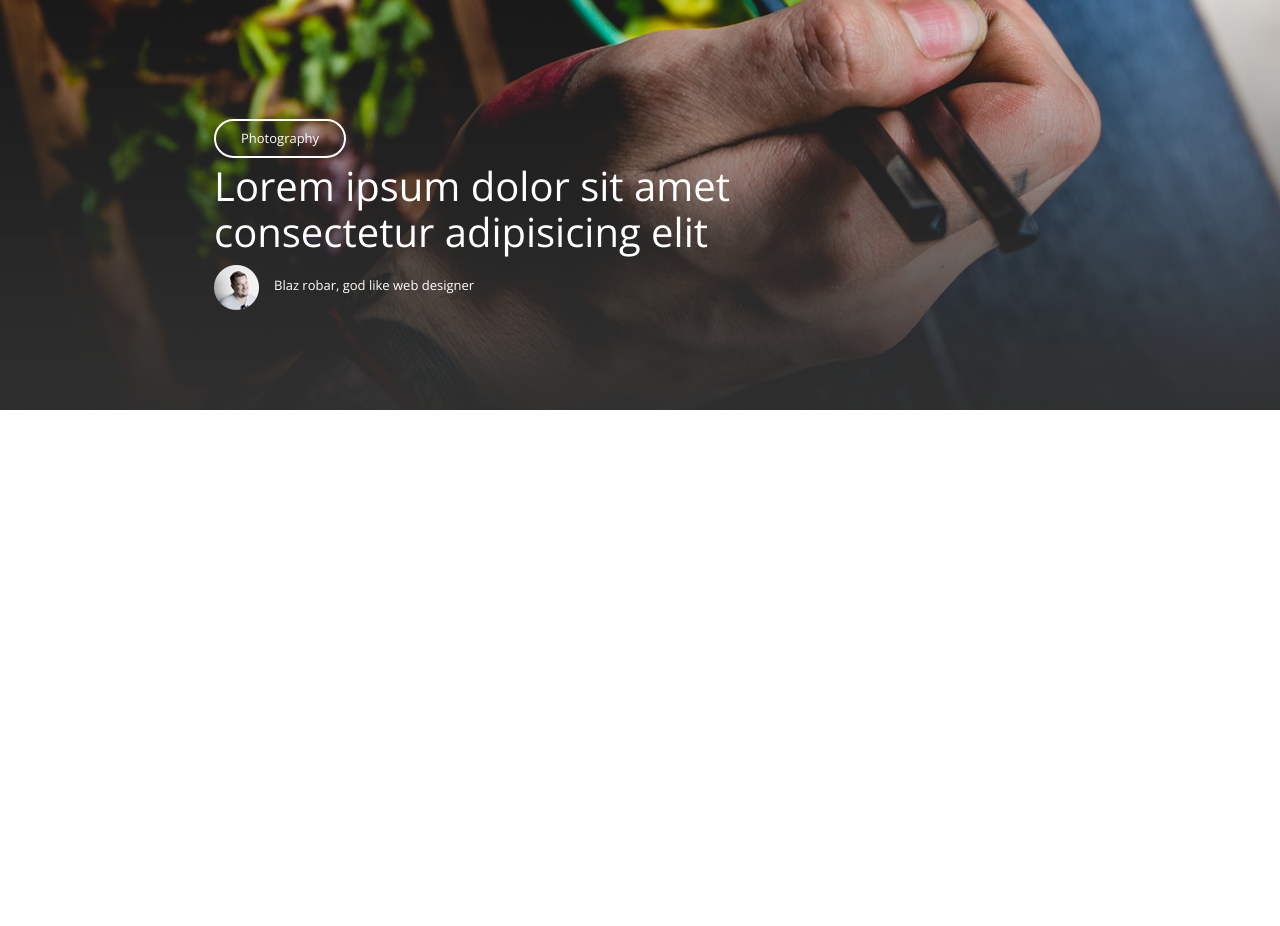
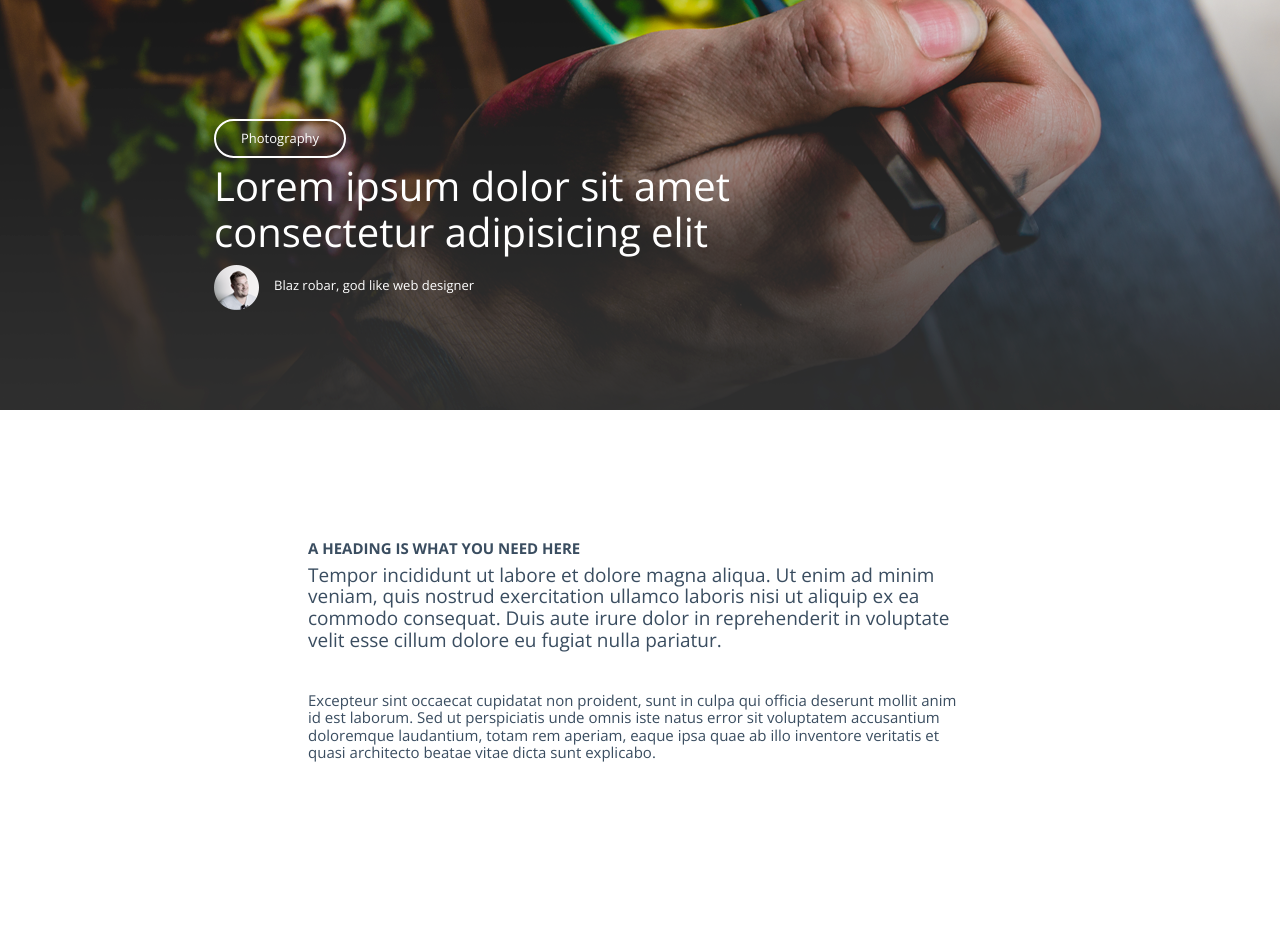
Before and after one commit to danieru0/pex, a website: page index.html in a window 1280 px wide. Shown: the part 3248-4174 px from the top of the page. Before the commit the page ends 3658 px from the top, so only its background shows below. Drawn offline with nearby package versions, Linux system fonts and the light colour scheme.

Commit message:
added another about section

```diff
--- a/index.html
+++ b/index.html
@@ -1,5 +1,5 @@
 <!DOCTYPE html>
-<html lang="en">
+<html lang="zxx">
 
 <head>
     <meta charset="UTF-8">
@@ -95,6 +95,14 @@
             </div>
         </div>
     </article>
+    <section class="about-second">
+        <div class="about-second__content">
+            <h2>A heading is what you need here</h2>
+            <p>Tempor incididunt ut labore et dolore magna aliqua. Ut enim ad minim veniam, quis nostrud exercitation ullamco laboris nisi ut aliquip ex ea commodo consequat. Duis aute irure dolor in reprehenderit in voluptate velit esse cillum dolore eu fugiat nulla pariatur. </p>
+            <p>Excepteur sint occaecat cupidatat non proident, sunt in culpa qui officia deserunt mollit anim id est laborum. Sed ut perspiciatis unde omnis iste natus error sit voluptatem accusantium doloremque laudantium, totam rem aperiam, eaque ipsa quae ab illo inventore veritatis et quasi architecto beatae vitae dicta sunt explicabo. </p>
+        </div>
+        <img src="imgs/about-second-pic.png">
+    </section>
 <script src="js/menu.js"></script>
 </body>
 
--- a/scss/style.scss
+++ b/scss/style.scss
@@ -350,17 +350,18 @@
 }
 
 // ----------* END PINK SECTION *-----------
+
 // ----------* ABOUT *-----------
+
 .about {
     width: 100%;
     height: 495px;
     display: flex;
     .about__content {
         align-self: center;
-        justify-content: center;
         width: 664px;
         height: 281px;
-        margin-left: 100px;
+        margin-right: auto;
         h2 {
             font-size: 15px;
             color: #3a4d60;
@@ -381,17 +382,20 @@
             font-family: open sans;
         }
     }
+    img {
+        margin-right: auto;
+    }
 }
 
-@media (max-width: 1160px) {
+@media (max-width: 1340px) {
     .about {
         justify-content: center;
+        align-items: center;
+        .about__content {
+            margin: 0;
+        }
         img {
             display: none;
-        }
-        .about__content {
-            margin: 0;
-            text-align: center;
         }
     }
 }
@@ -533,3 +537,56 @@
         }
     }
 }
+
+// ----------* END FEATURES-ACRTICLE *-----------
+
+// ----------* ANOTHER SECTION ABOUT *-----------
+
+.about-second {
+    width: 100%;
+    height: 516px;
+    display: flex;
+    .about-second__content {
+        width: 664px;
+        height: 281px;
+        align-self: center;
+        margin-left: auto;
+        h2 {
+            font-size: 15px;
+            color: #3a4d60;
+            font-family: open sans;
+            font-weight: bold;
+            text-transform: uppercase;
+        }
+        p:first-of-type {
+            margin-top: -5px;
+            font-size: 19px;
+            color: #3a4d60;
+            font-family: open sans;
+            margin-bottom: 40px;
+        }
+        p:last-of-type {
+            font-size: 15px;
+            color: #3a4d60;
+            font-family: open sans;
+        }
+    }
+    img {
+        margin-left: auto;
+    }
+}
+
+@media (max-width: 1340px) {
+    .about-second {
+        justify-content: center;
+        align-items: center;
+        .about-second__content {
+            margin: 0;
+        }
+        img {
+            display: none;
+        }
+    }
+}
+
+// ----------* END ANOTHER SECTION ABOUT *-----------
```
Also changed, not shown: imgs/about-second-pic.png (renamed from imgs/Layer 26.png), style.css.
